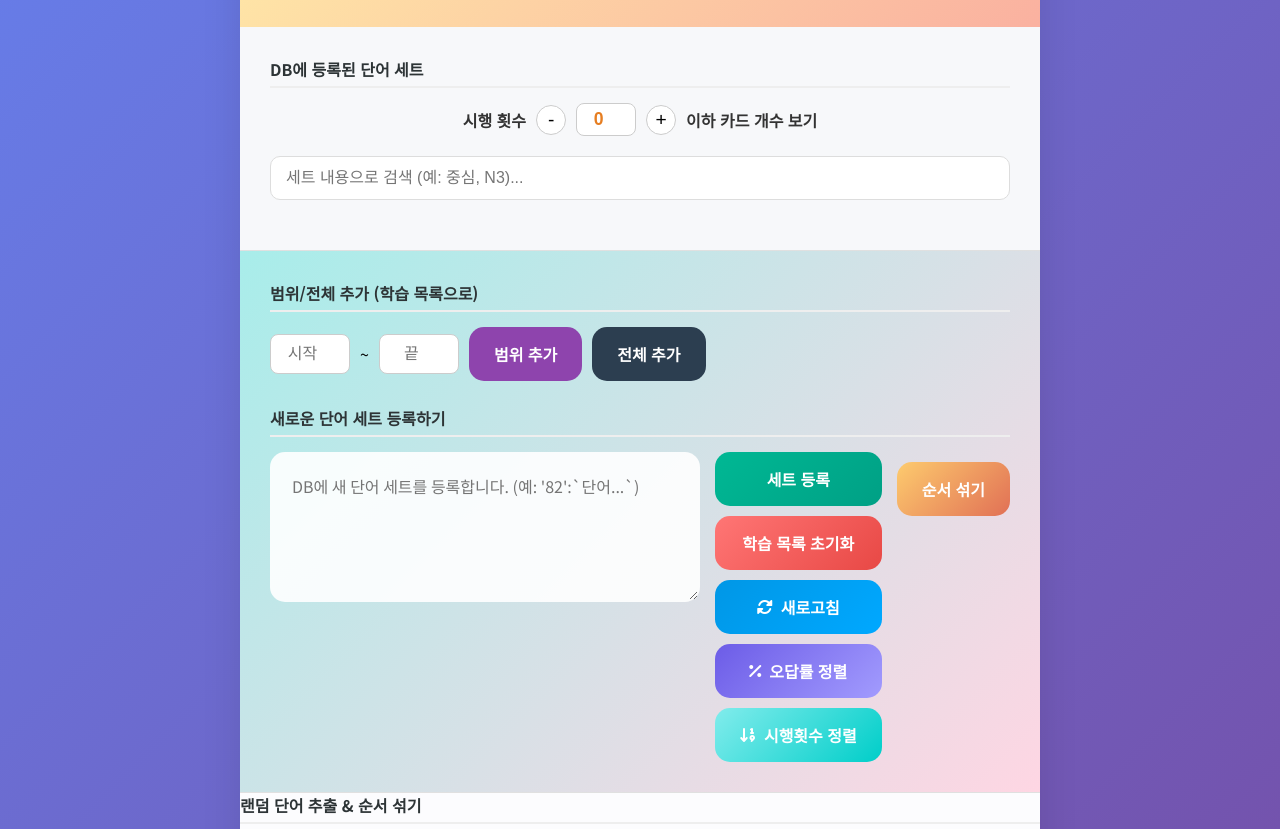
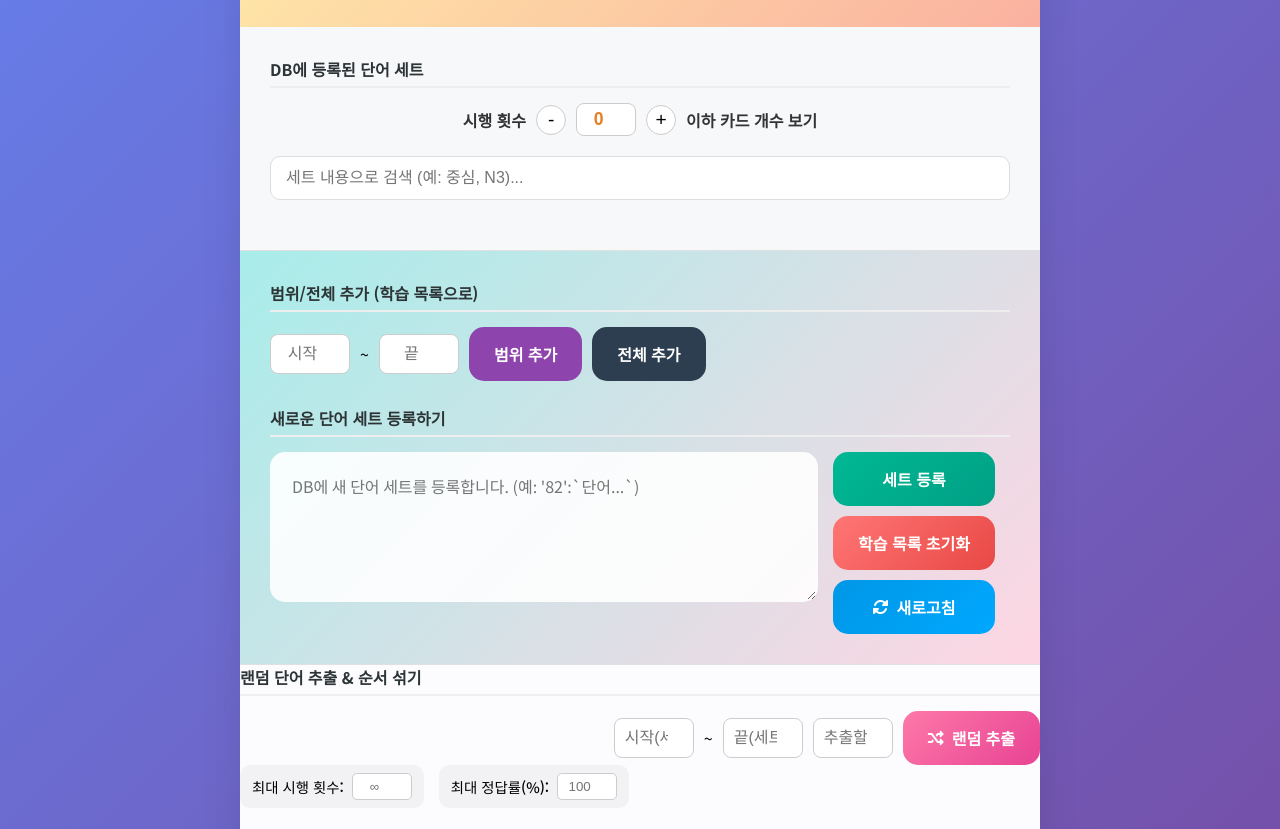
Before and after one commit to sueon-git/jlpt-voca-webapp-v6, a plain HTML site: page frontend/index.html in a window 1280 px wide. Shown: the part 123-952 px from the top of the page. Drawn offline with Linux system fonts and the light colour scheme; no server answers.

Commit message:
refactor(ui): Group and realign sort buttons #2

```diff
--- a/frontend/index.html
+++ b/frontend/index.html
@@ -120,16 +120,8 @@
                         <button class="btn refresh-btn" id="refreshBtn" onclick="refreshApp()">
                             <i class="fas fa-sync-alt"></i> 새로고침
                         </button>
-                        <button class="btn sort-btn" id="sortBtn" onclick="sortByIncorrectRate()">
-                            <i class="fas fa-percentage"></i> 오답률 정렬
-                        </button>
-                        <button class="btn attempt-sort-btn" id="attemptSortBtn" onclick="sortByAttemptCount()">
-                            <i class="fas fa-sort-numeric-down"></i> 시행횟수 정렬
-                        </button>
                     </div>
-                    <div style="display: flex; justify-content: flex-end; margin-top: 10px;">
-                        <button class="btn shuffle-btn" id="shuffleBtn" onclick="shuffleWords()">순서 섞기</button>
-                    </div>
+                    <div style="display: flex; justify-content: flex-end; margin-top: 10px;"></div>
                 </div>
             </div>
         </div>
@@ -177,6 +169,7 @@
                     <button class="btn attempt-sort-btn" id="attemptSortBtn" onclick="sortByAttemptCount()">
                         <i class="fas fa-sort-numeric-down"></i> 시행횟수 정렬
                     </button>
+                    <button class="btn shuffle-btn" id="shuffleBtn" onclick="shuffleWords()">순서 섞기</button>
                 </div>
             </div>
         </div>
```
